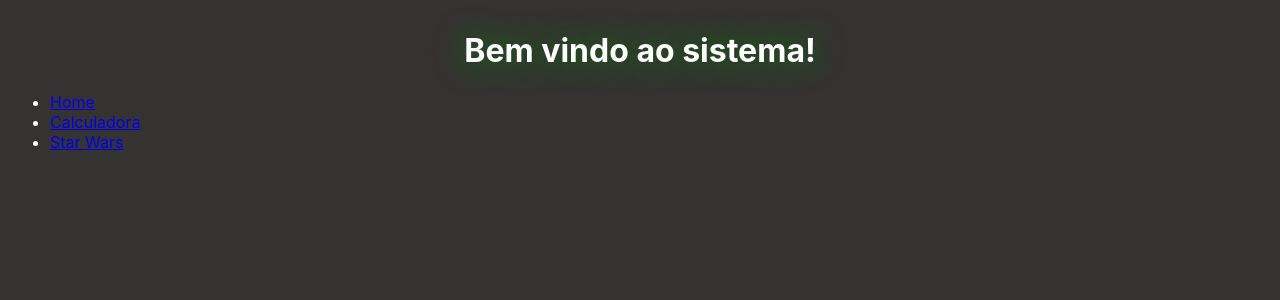
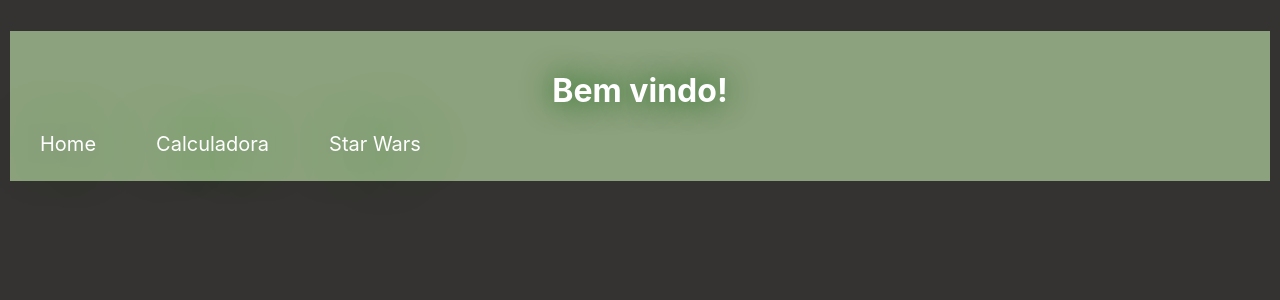
Before and after one commit to henriquemms/react-example, a React (Create React App) app: page / in a window 1280 px wide. Shown: the top 300 px of the page. Built offline with nearby package versions, Linux system fonts and the light colour scheme.

Commit message:
Conclusão do header
Conclusão do header

```diff
--- a/src/components/Header/Header.css
+++ b/src/components/Header/Header.css
@@ -1,13 +1,24 @@
+.back{
+    background-color: rgb(140, 161, 125);
+    width: 100%;
+    height: 150px;
+}
+
 .tit_pag {
     text-align: center ;
-    text-shadow: 0px 0px 30px green;
+    text-shadow: 0px 0px 30px darkgreen;
+    padding: 40px 0 0;
 }
 
 .back_home, .back_home:visited{
-    float: right;
-    padding-right: 30px;
+    padding: 0px 30px;
     text-decoration: none;
     color: white;
-    text-shadow: 0px 0px 30px green;
+    text-shadow: 0px 0px 80px green;
+    font-size: 20px;
+}
+
+.back_home:hover{
+    text-decoration: underline;
 
 }
--- a/src/components/Header/index.js
+++ b/src/components/Header/index.js
@@ -8,13 +8,13 @@ import { Link } from 'react-router-dom';
 
 function Header(props) {
   return (
-<header>
-
-    <h1 class="tit_pag">{props.name}</h1>
+<header class="back">
       <div>
-        <Link class="back_home" to="/">Voltar para home</Link>
+        <h1 class="tit_pag">{props.name}</h1>
+        <Link class="back_home" to="/">Home</Link>
+        <Link class="back_home" to="/calculator">Calculadora</Link>
+        <Link class="back_home" to="/star-wars">Star Wars</Link>
       </div>
-
 </header>
   );
 }
--- a/src/pages/HomePage/index.js
+++ b/src/pages/HomePage/index.js
@@ -7,26 +7,7 @@ import '../../components/Header/Header.css';
 function HomePage(props) {
   return (
     <div>
-      <h1 class="tit_pag">Bem vindo ao sistema!</h1>
-
-      <div>
-        <nav>
-          <ul>
-            <li>
-              <Link to="/">Home</Link>
-            </li>
-            <li>
-              <Link to="/calculator">Calculadora</Link>
-            </li>
-            <li>
-              <Link to="/star-wars">Star Wars</Link>
-            </li>
-          </ul>
-        </nav>
-      </div>
-
-
-
+    <Header name='Bem vindo!' />
     </div>
   );
 }
```
